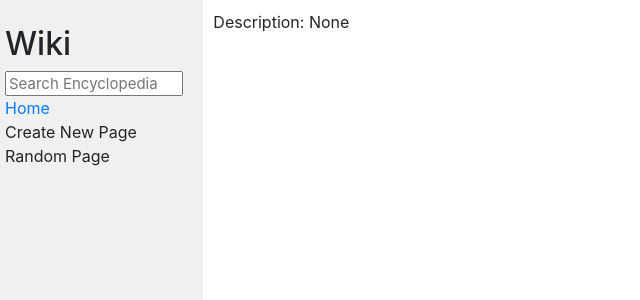
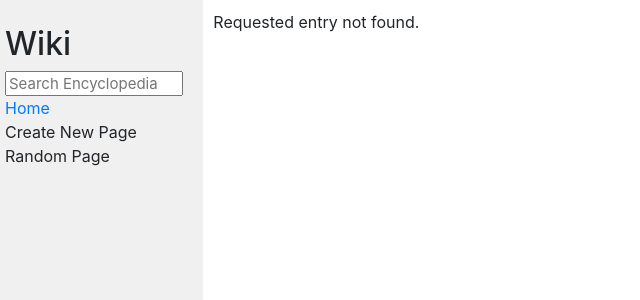
Before and after one commit to EricJostad/Wiki, a Django app: page /wiki/1 in a window 1280 px wide. Shown: the top 300 px of the page, without its empty margins (0-640 px from the left). Run offline with Django 3.2, Linux system fonts and the light colour scheme; some libraries are stand-ins or nearby versions.

Commit message:
Added django logic to handle what is rendered depending on if an entry exists or not.

```diff
--- a/encyclopedia/templates/encyclopedia/title.html
+++ b/encyclopedia/templates/encyclopedia/title.html
@@ -1,9 +1,13 @@
 {% extends "encyclopedia/layout.html" %}
 
 {% block title %}
-    <h1>Title: {{ entry }}</h1>
+    {{ entry }}
 {% endblock %}
 
 {% block body %}
-    <p> Description: {{ entry }}</p>
+    {% if entry %}
+        <p>Description: {{ entry }}</p>
+    {% else %}
+        <p>Requested entry not found.</p>
+    {% endif %}
 {% endblock %}
```
